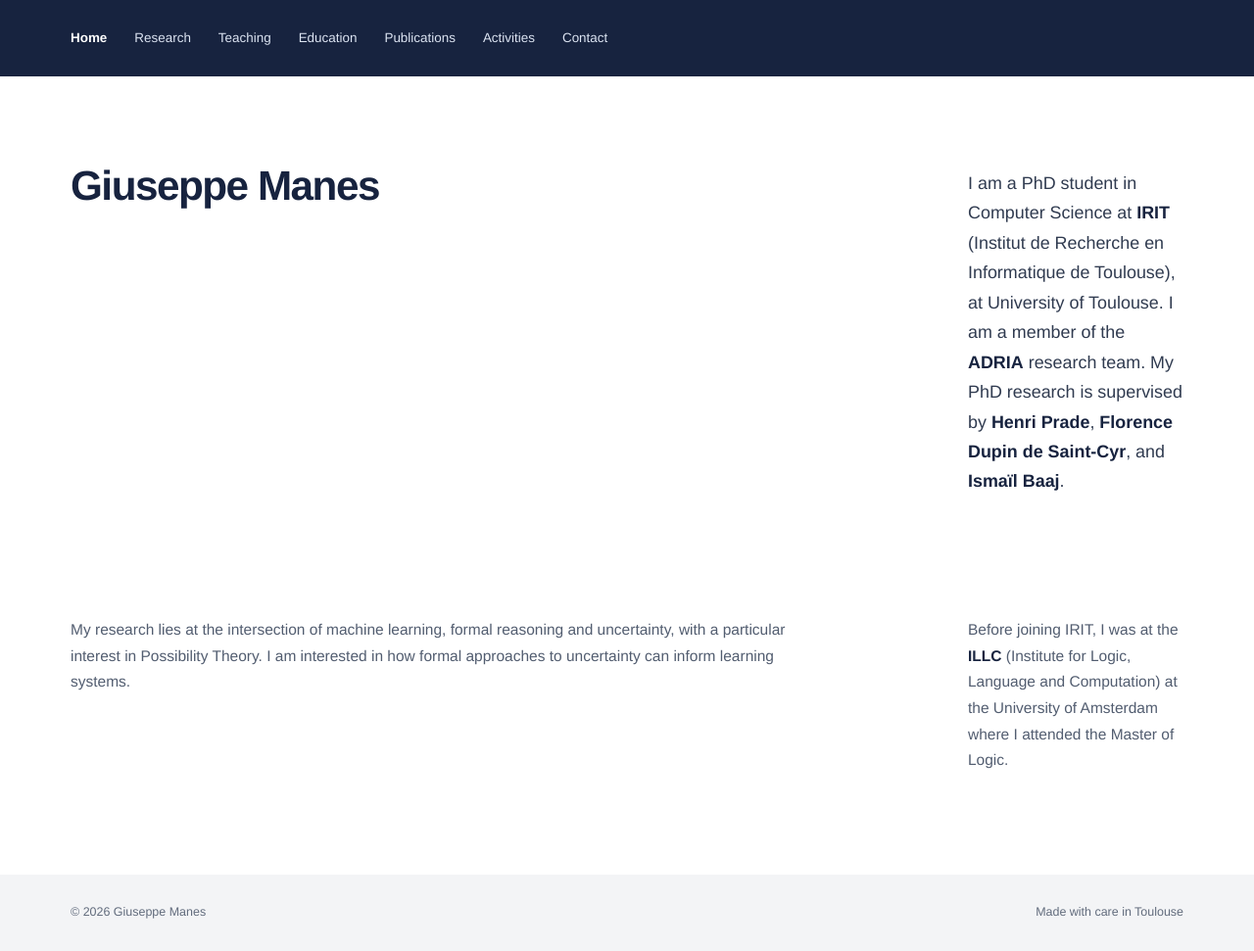
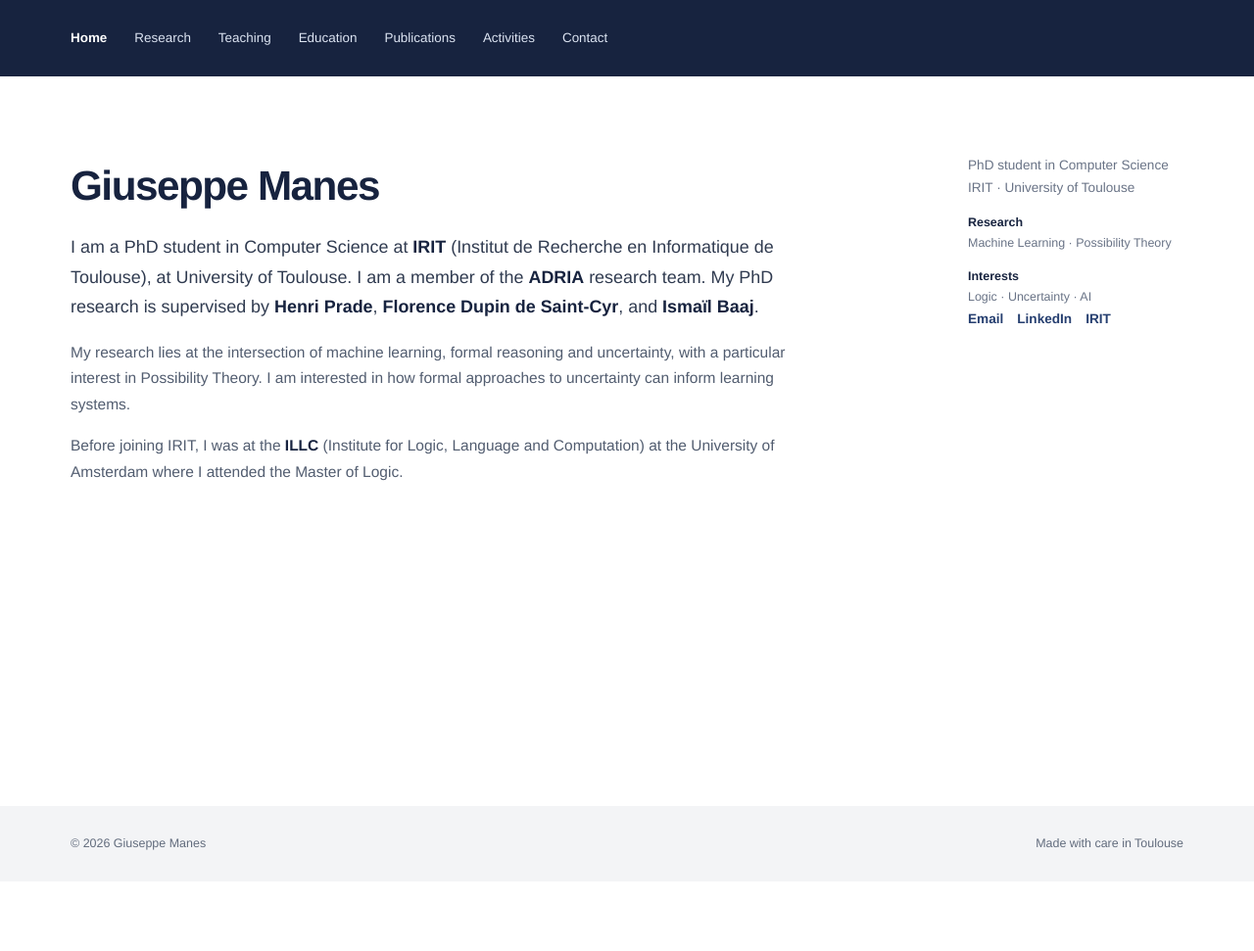
Before and after one commit to gmanes-1/gmanes-1.github.io, a Jekyll site: the page built from index.md, in a window 1280 px wide. Shown: the whole page at 98% size. Built offline with Jekyll 4.4.1, drawn with Linux system fonts in a browser that asks for light colours; after the commit the page ends 900 px from its top, so only the background shows below that.

Commit message:
Wrap rendered homepage content in layout

```diff
--- a/_layouts/home.html
+++ b/_layouts/home.html
@@ -10,7 +10,19 @@
   <body>
     {% include header.html %}
     <main class="wrap home-grid">
-      {{ content }}
+      <section>
+        {{ content }}
+      </section>
+      <aside class="sidebar-info">
+        <p>PhD student in Computer Science<br>IRIT · University of Toulouse</p>
+        <p class="profile-meta"><strong>Research</strong><br>Machine Learning · Possibility Theory</p>
+        <p class="profile-meta"><strong>Interests</strong><br>Logic · Uncertainty · AI</p>
+        <p class="socials">
+          <a href="mailto:giuseppemanes1@gmail.com">Email</a>
+          <a href="https://www.linkedin.com/in/giuseppe-manes-319710256/" target="_blank" rel="noopener">LinkedIn</a>
+          <a href="https://www.irit.fr/~Giuseppe.Manes/" target="_blank" rel="noopener">IRIT</a>
+        </p>
+      </aside>
     </main>
     {% include footer.html %}
   </body>
```
